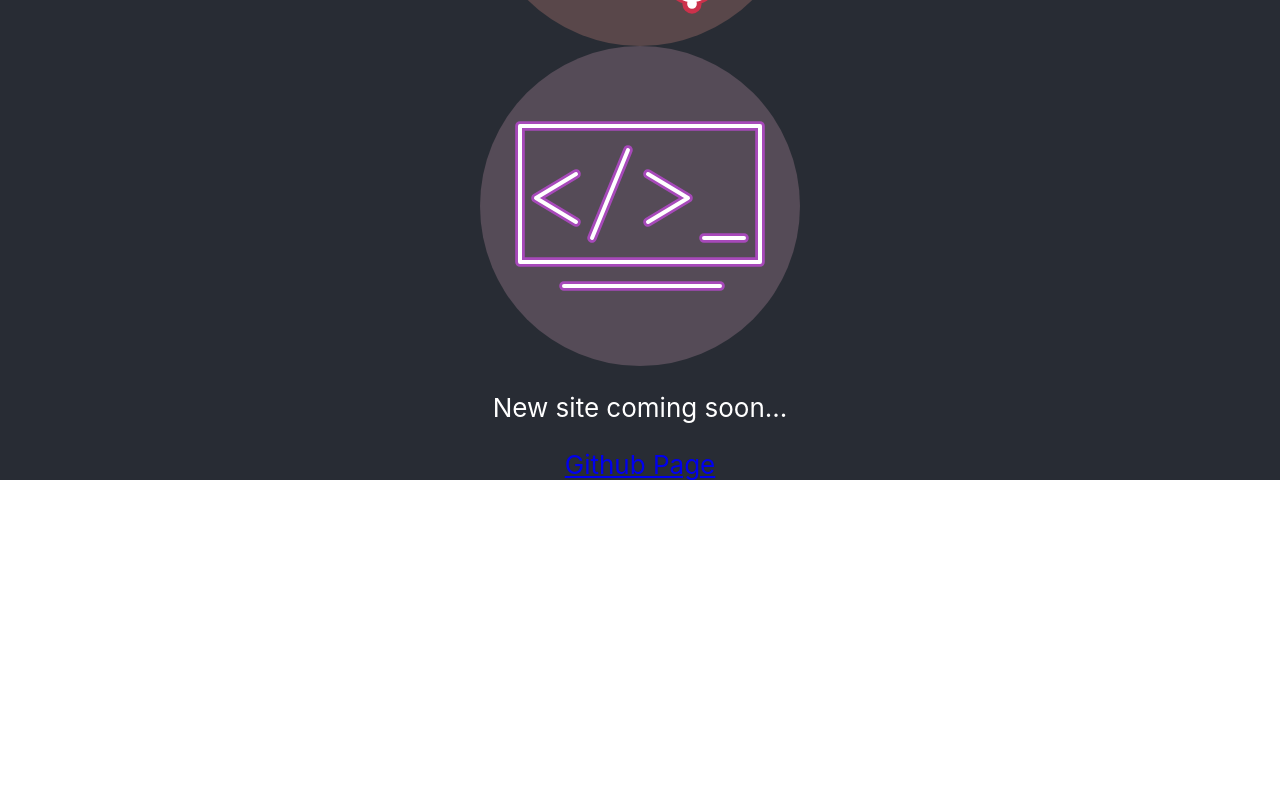
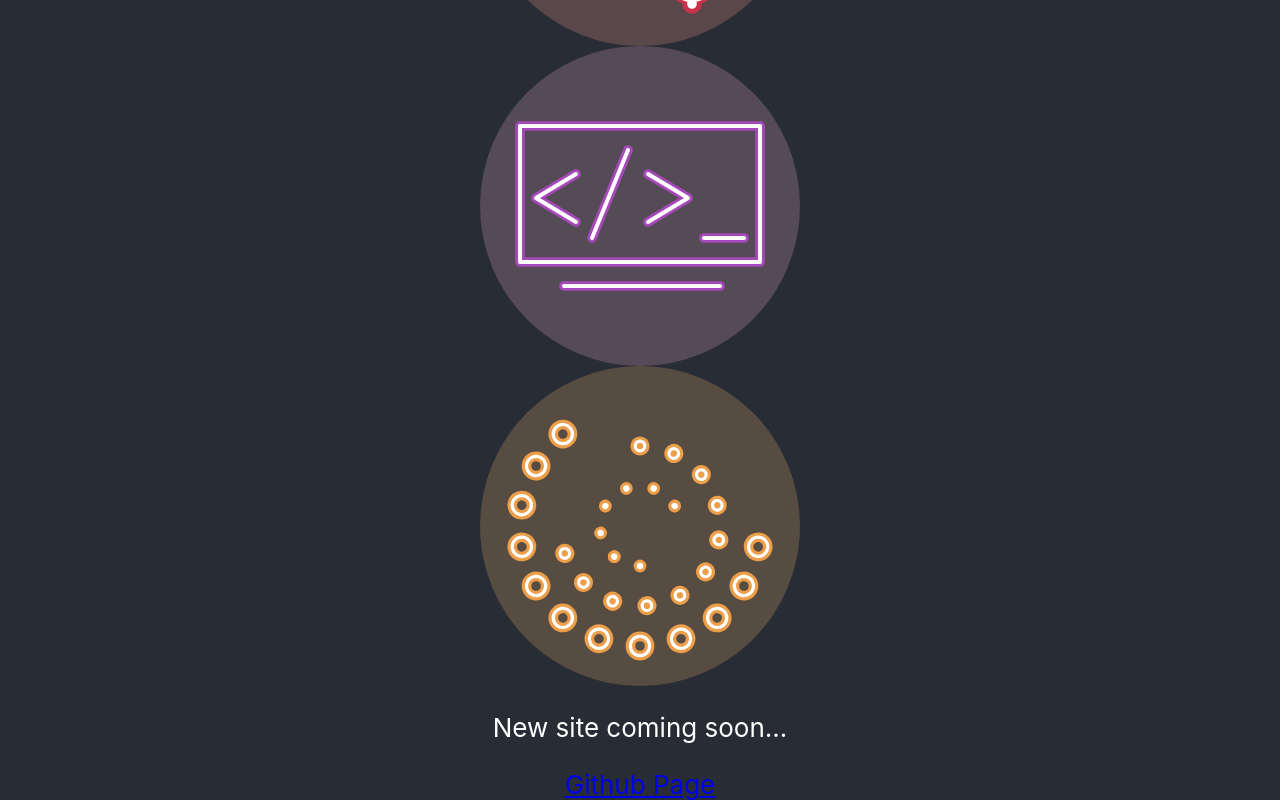
Before and after one commit to cgrundman/christian-grundman-website, a React (Create React App) app: page / in a window 1280 px wide. Shown: the part 727-1527 px from the top of the page. Before the commit the page ends 1207 px from the top, so only its background shows below. Built offline with nearby package versions, Linux system fonts and the light colour scheme.

Commit message:
add project management logo

```diff
--- a/src/App.js
+++ b/src/App.js
@@ -2,7 +2,7 @@
 import electricalLogo from './electrical.svg'
 import mechanicalLogo from './mechanical.svg'
 import programmingLogo from './programming.svg'
-// import projectManagementLogo from './programming.svg'
+import projectManagementLogo from './project_management.svg'
 import './App.css';
 
 function App() {
@@ -13,6 +13,7 @@ function App() {
         <img src={electricalLogo} className="App-logo" alt="electricalLogo" />
         <img src={mechanicalLogo} className="App-logo" alt="mechanicalLogo" />
         <img src={programmingLogo} className="App-logo" alt="programmingLogo" />
+        <img src={projectManagementLogo} className="App-logo" alt="projectManagementLogo" />
         <p>
           New site coming soon...
         </p>
```
Also changed, not shown: src/project_management.svg.
